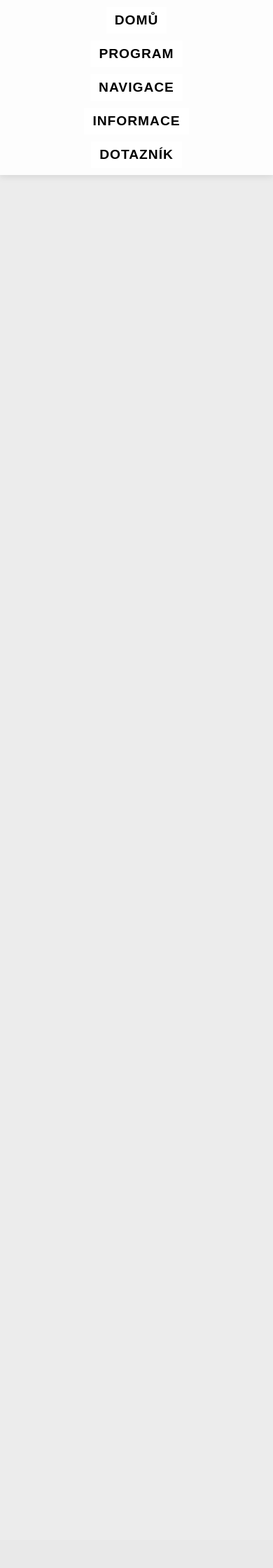
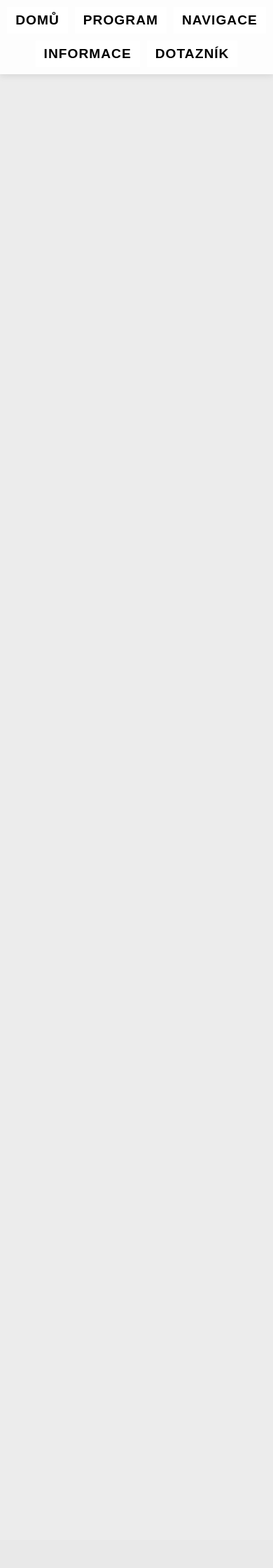
Before and after one commit to SsimonDrum/svatba, a Jekyll site: the page index.html, which Jekyll copies as it is, in a window 390 px wide. Shown: the top 2240 px of the page at 70% size. Built offline with Jekyll 4.4.1, drawn with Linux system fonts in a browser that asks for light colours; some web fonts are replaced.

Commit message:
commit 3

```diff
--- a/index.html
+++ b/index.html
@@ -29,7 +29,7 @@
 
         <!-- Příjezdové informace Section -->
         <section id="prijezdove-informace" class="arrival-info">
-            <div class="parking-info">
+            <div class="navigation-info">
                 <img src="https://ssimondrum.github.io/svatba/navi.png" alt="Car Navigation Icon">
                 <a href="https://maps.app.goo.gl/HEjFkP3oNCrstmt16" target="_blank" class="directions-button">
                     Navigovat
--- a/style.css
+++ b/style.css
@@ -16,10 +16,8 @@
     height: 100vh;
     overflow-y: scroll;
     scroll-snap-type: y mandatory;
-    padding-top: 60px;
 }
 
-/* Fix the button-container for mobile view */
 .button-container {
     position: fixed;
     top: 0;
@@ -32,11 +30,8 @@
     background: rgba(255, 255, 255, 0.9);
     z-index: 100;
     box-shadow: 0 2px 10px rgba(0, 0, 0, 0.1);
-    flex-wrap: wrap; /* Allows buttons to wrap on small screens */
-    justify-content: space-evenly; /* Center and space out buttons evenly */
 }
 
-/* Ensure buttons don't stretch on mobile */
 .info-button {
     text-decoration: none;
     background-color: white;
@@ -49,7 +44,6 @@
     letter-spacing: 1px;
     cursor: pointer;
     transition: background 0.3s;
-    min-width: 120px; /* Prevent stretching by setting a minimum width */
 }
 
 .info-button:hover {
@@ -66,54 +60,48 @@
     background-color: #ECECEC;
 }
 
-/* Příjezdové informace section */
-.arrival-info {
+
+/* Navi section */
+.navigation-info {
     scroll-snap-align: start;
-    min-height: 100vh;
+    display: flex;
+    gap: 20px;
+    align-items: flex-start;
+    justify-content: center;
+    margin-top: 30px;
+    background-color: #ECECEC;
+}
+
+.navigation-info {
     display: flex;
     flex-direction: column;
     align-items: center;
-    justify-content: flex-start;
-    padding: 20px;
-    background-color: #ECECEC;
-    color: black;
-    padding-top: 140px;
+    gap: 10px;
 }
 
-/* Container for image and button */
-.parking-info {
-    display: flex;
-    flex-direction: column; /* Stack items vertically */
-    align-items: center; /* Center align */
-    gap: 20px; /* Space between image and button */
+.navigation-info img {
+    width: 200px;
+    height: auto;
+    object-fit: contain;
+    border: none;
 }
 
-/* Image styling */
-.parking-info img {
-    max-width: 100%; /* Keep it responsive */
-    height: auto;
-}
-
-/* Button styling */
 .directions-button {
     text-decoration: none;
-    background-color: rgba(0, 0, 0, 0.1); /* Light transparent background */
+    background-color: #e0e0e0;
     color: #333;
-    padding: 15px 20px;
-    font-size: 25px;
+    padding: 10px 20px;
+    font-size: 16px;
     font-family: 'Didot', Arial, sans-serif;
     text-transform: uppercase;
     letter-spacing: 1px;
+    border: none;
     cursor: pointer;
-    transition: background 0.3s, color 0.3s;
-    display: inline-block;
-    text-align: center;
-    border-radius: 5px; /* Slight rounded edges */
+    transition: background 0.3s;
 }
 
 .directions-button:hover {
     background-color: #d0d0d0;
-    color: black;
 }
 
 /* FAQ section */
@@ -166,22 +154,13 @@
 
 /* Responsive adjustments */
 @media (max-width: 768px) {
-    .page-container {
-        padding-top: 80px; /* Slightly more space for mobile */
-    }
-
-    /* Adjust button container to prevent stretching and ensure buttons are in view */
-    .button-container {
-        flex-direction: column; /* Stack the buttons vertically on mobile */
-        justify-content: center; /* Center the buttons */
-        align-items: center; /* Ensure buttons are centered */
-        gap: 10px; /* Space out the buttons a little */
-    }
-
     .info-button {
         font-size: 1.2rem;
         padding: 8px 12px;
-        min-width: auto; /* Remove min-width for mobile to prevent overflow */
+    }
+    .button-container {
+        flex-wrap: wrap;
+        padding: 10px 5px;
     }
     .welcome-page h1, .arrival-info h1, .faq-section h1, .program-section h1 {
         font-size: 32px;
@@ -193,25 +172,7 @@
     .arrival-info h1 {
         font-size: 36px;
     }
-
-    /* Ensure parking-info elements stack properly on small screens */
-    .parking-info {
-        flex-direction: column; /* Stack elements vertically */
-        align-items: center; /* Center align */
-        gap: 15px; /* Reduce gap for smaller screens */
-        width: 100%; /* Make sure it takes full width */
-    }
-
-    /* Make the image responsive */
-    .parking-info img {
-        max-width: 80%; /* Reduce size for better fit */
-        height: auto;
-    }
-
-    /* Adjust button size for mobile */
-    .directions-button {
-        font-size: 20px; /* Slightly smaller for mobile */
-        padding: 12px 18px;
-        width: auto; /* Prevent button from stretching full width */
+    .navigation-info img {
+        width: 150px; /* Even smaller for mobile screens */
     }
 }
```
Also changed, not shown: other parts of index.html (+1 -1 lines).
